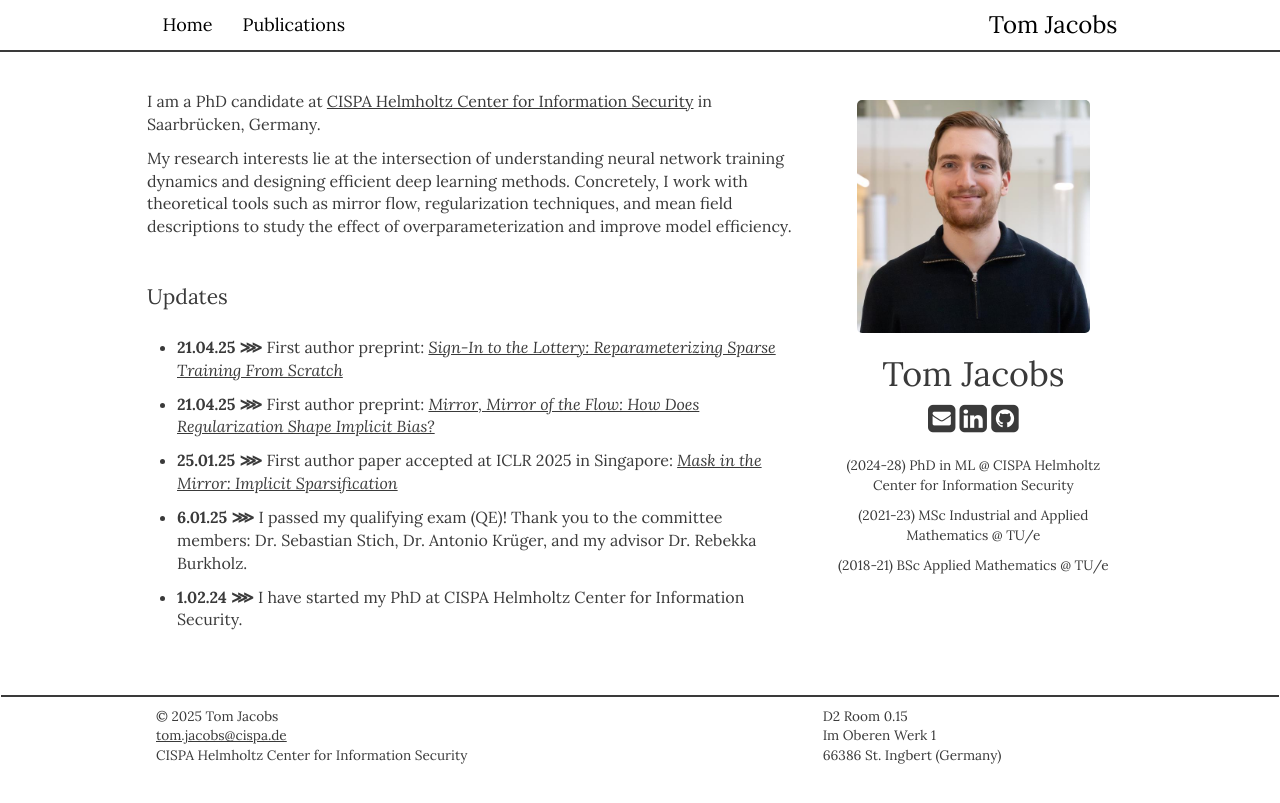
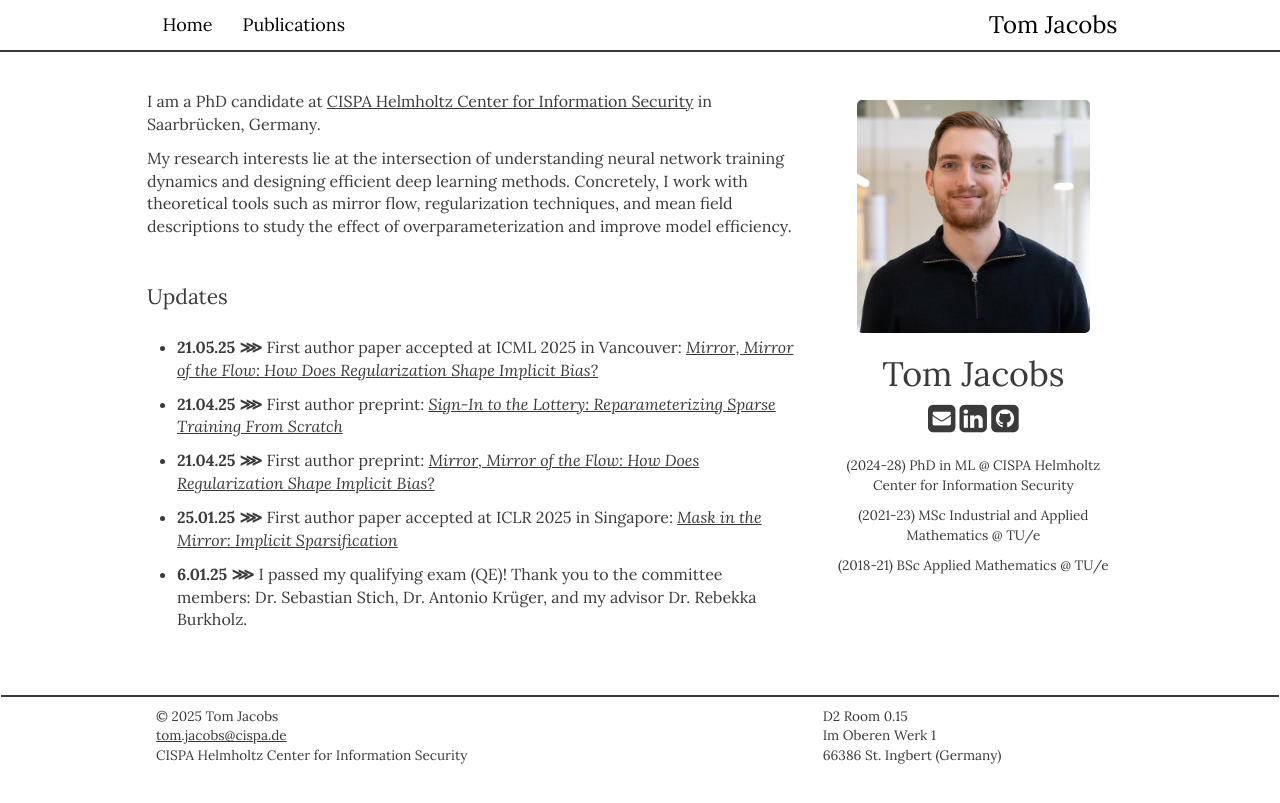
Before and after one commit to TomJacobs05/tomjacobs05.github.io, a Jekyll site: the page built from _pages/home.md, in a window 1280 px wide. Shown: the top 803 px of the page. Built offline with Jekyll 4.4.1, drawn with Linux system fonts in a browser that asks for light colours; nearby versions of some CDN libraries; a style sheet for code colours, icons or effects is not loaded.

Commit message:
Update news.yml

```diff
--- a/_data/news.yml
+++ b/_data/news.yml
@@ -1,3 +1,6 @@
+- date: 21.05.2025
+  description: "First author paper accepted at ICML 2025 in Vancouver: *[Mirror, Mirror of the Flow: How Does Regularization Shape Implicit Bias?](https://arxiv.org/abs/2504.12883)*"
+
 - date: 21.04.2025
   description: "First author preprint: *[Sign-In to the Lottery: Reparameterizing Sparse Training From Scratch](https://arxiv.org/abs/2504.12801)*"
 
```
